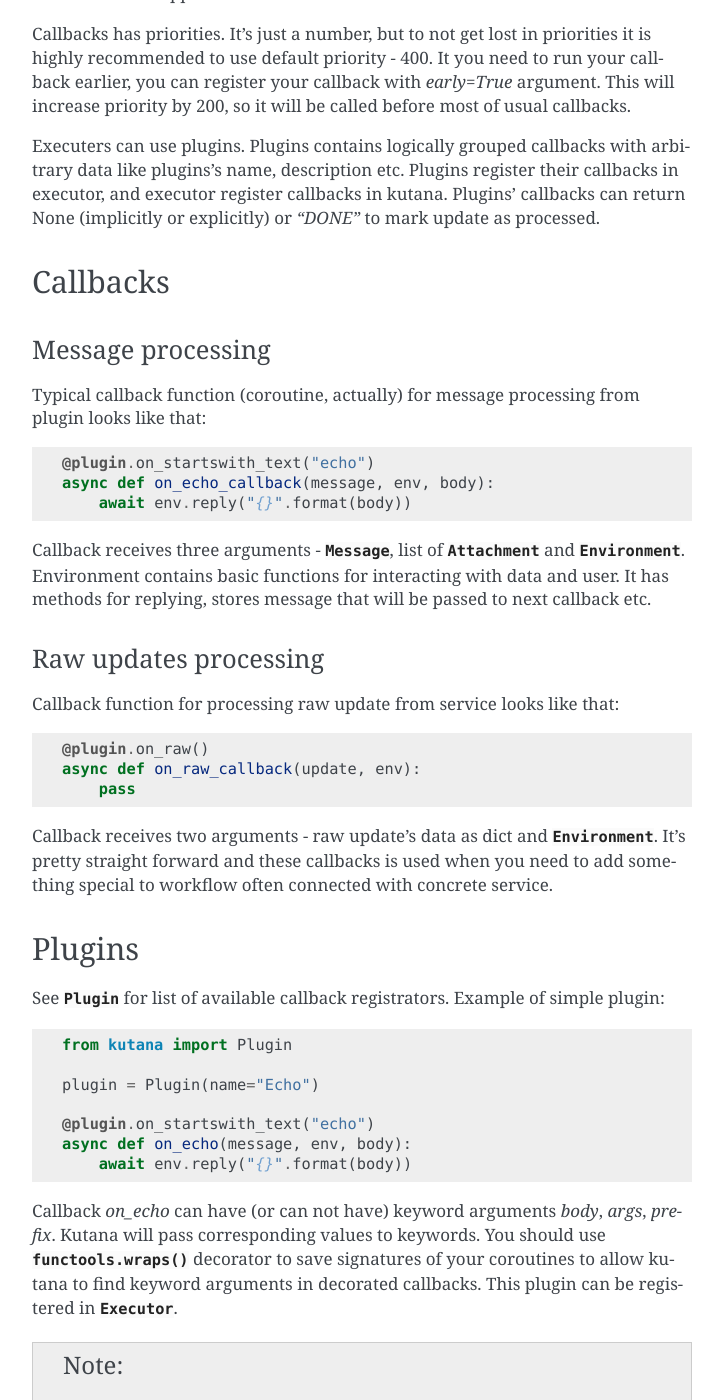
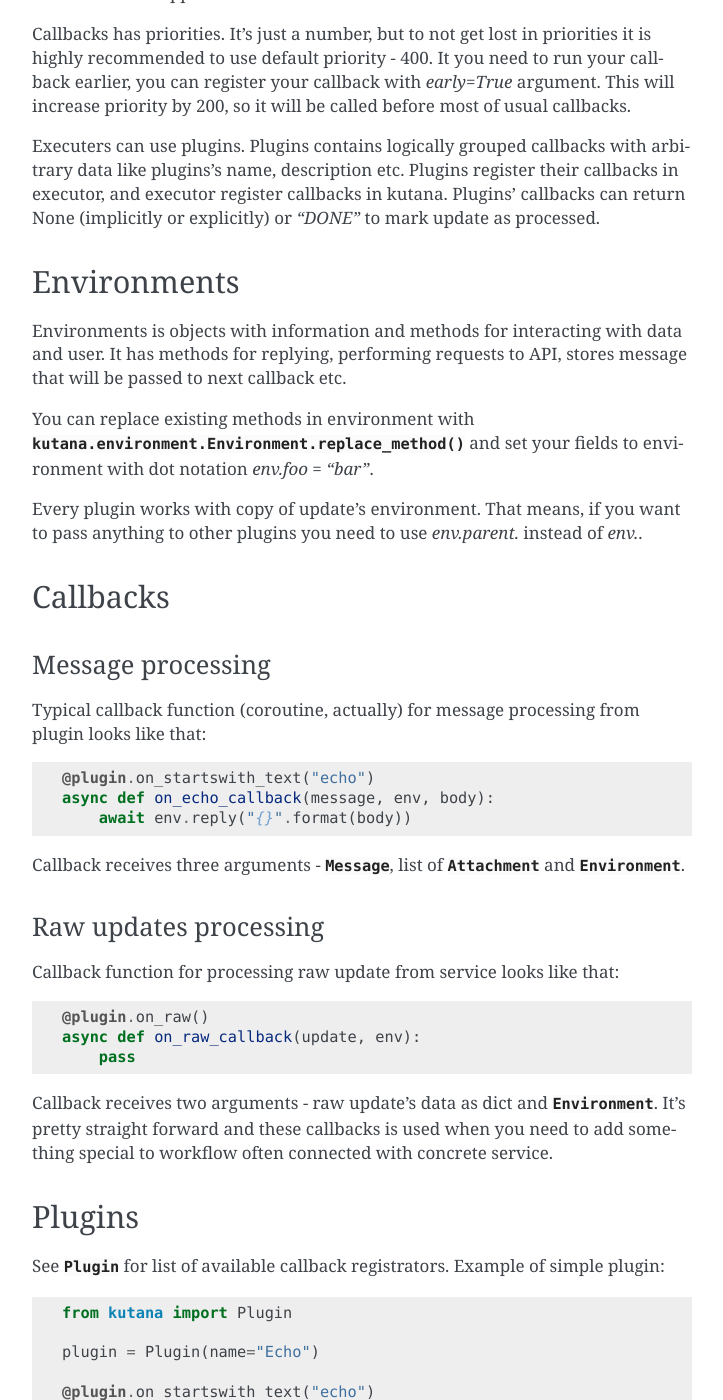
Before and after one commit to ekonda/kutana, a Sphinx documentation site: the page built from docs/index.rst, in a window 1280 px wide and 1400 px high, scrolled down 1122 px. Shown: the whole window, without its empty margins (388-1111 px from the left). Built offline with Sphinx 7.4.7, drawn with Linux system fonts in a browser that asks for light colours.

```diff
--- a/docs/index.rst
+++ b/docs/index.rst
@@ -48,6 +48,20 @@ callbacks in executor, and executor register callbacks in kutana. Plugins'
 callbacks can return None (implicitly or explicitly) or `"DONE"` to mark
 update as processed.
 
+Environments
+------------
+Environments is objects with information and methods for interacting with
+data and user. It has methods for replying, performing requests to API,
+stores message that will be passed to next callback etc.
+
+You can replace existing methods in environment with
+:func:`kutana.environment.Environment.replace_method` and set your
+fields to environment with dot notation `env.foo = "bar"`.
+
+Every plugin works with copy of update's environment. That means, if you
+want to pass anything to other plugins you need to use `env.parent.`
+instead of `env.`.
+
 Callbacks
 ---------
 
@@ -64,9 +78,7 @@ plugin looks like that:
 
 
 Callback receives three arguments - :class:`.Message`, list of
-:class:`.Attachment` and :class:`.Environment`. Environment
-contains basic functions for interacting with data and user. It has methods
-for replying, stores message that will be passed to next callback etc.
+:class:`.Attachment` and :class:`.Environment`.
 
 Raw updates processing
 ~~~~~~~~~~~~~~~~~~~~~~
@@ -81,8 +93,8 @@ Callback function for processing raw update from service looks like that:
 
 Callback receives two arguments - raw update's data as dict and
 :class:`.Environment`. It's pretty straight forward and these callbacks
-is used when you need to add something special to workflow often connected with
-concrete service.
+is used when you need to add something special to workflow often
+connected with concrete service.
 
 Plugins
 -------
```
Also changed, not shown: 1 other file.
